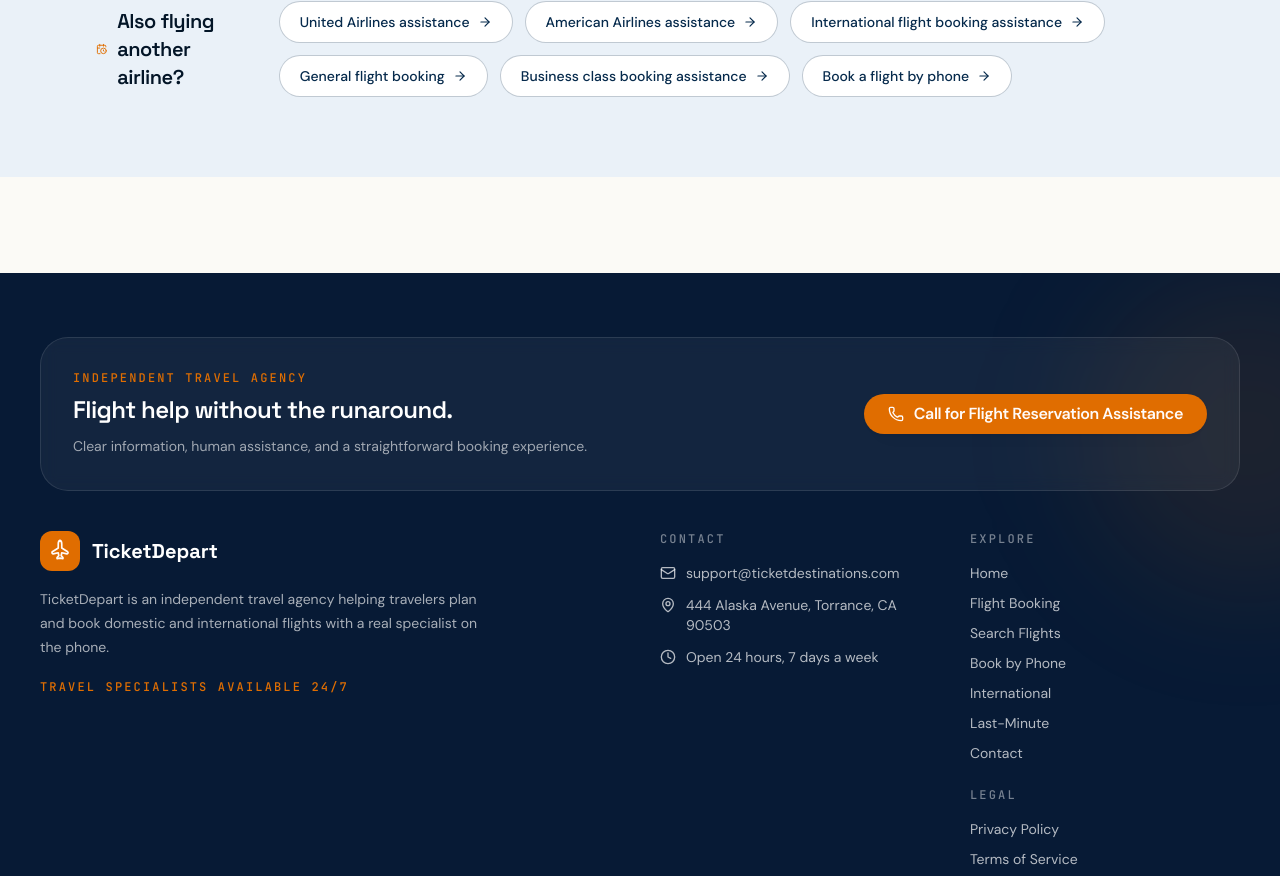
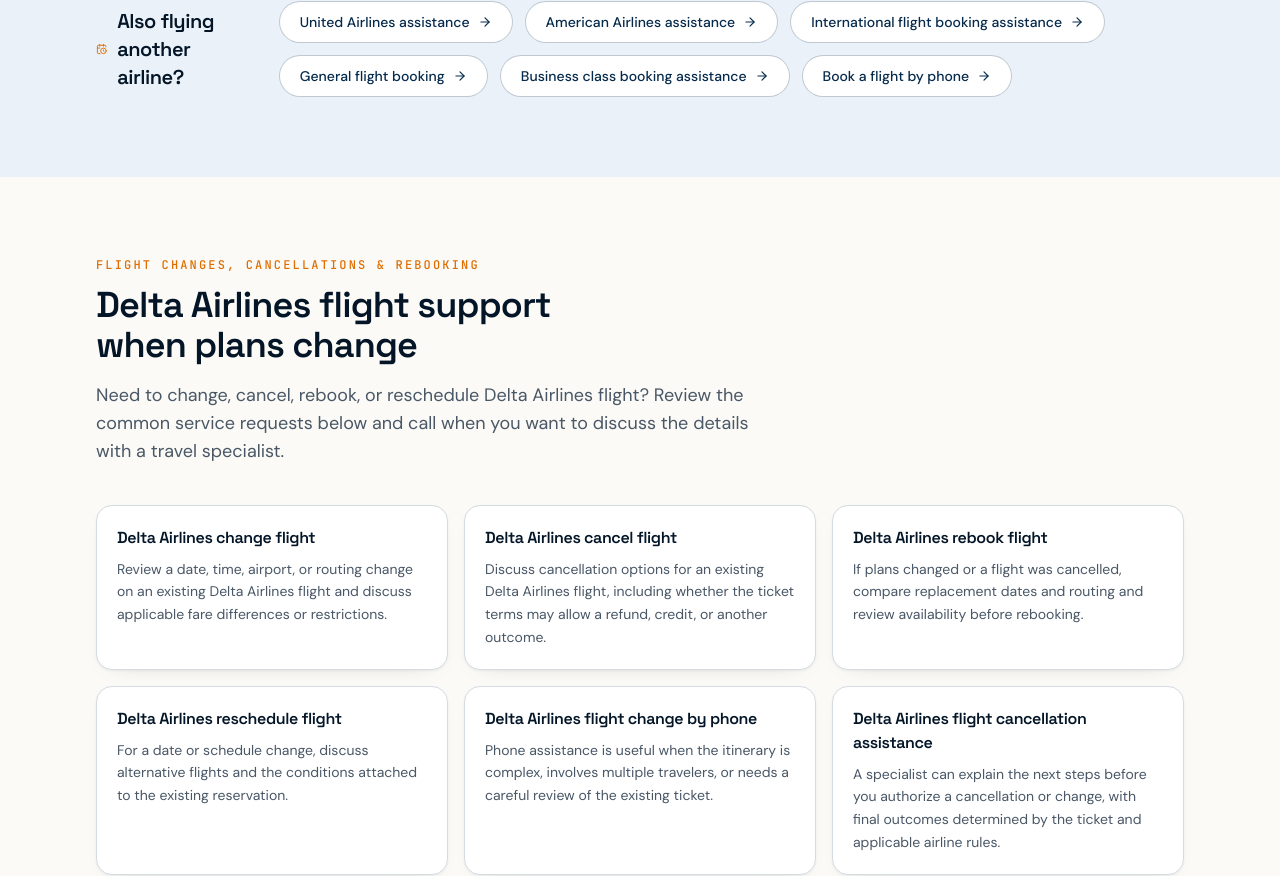
Before and after one commit to gauravpabbun1989-spec/td-2-2026, a React (Vite) app in the folder src/frontend/: page /delta-airlines in a window 1280 px wide. Shown: the part 6277-7153 px from the top of the page. Built offline with nearby package versions, Linux system fonts and the light colour scheme; what @caffeineai/core-infrastructure would draw is missing.

Commit message:
feat(seo): expand airline service intent content

```diff
--- a/src/frontend/src/pages/airlines/DeltaPage.tsx
+++ b/src/frontend/src/pages/airlines/DeltaPage.tsx
@@ -1,4 +1,5 @@
 import { CallCta } from "@/components/CallCta";
+import { FlightServiceIntentSection } from "@/components/FlightServiceIntentSection";
 import { Section, SectionHeading } from "@/components/Section";
 import { Seo } from "@/components/Seo";
 import { breadcrumbSchema } from "@/lib/seo";
@@ -445,6 +446,7 @@ export function DeltaPage() {
           </ul>
         </div>
       </Section>
+      <FlightServiceIntentSection airline="Delta Airlines" />
     </>
   );
 }
```
